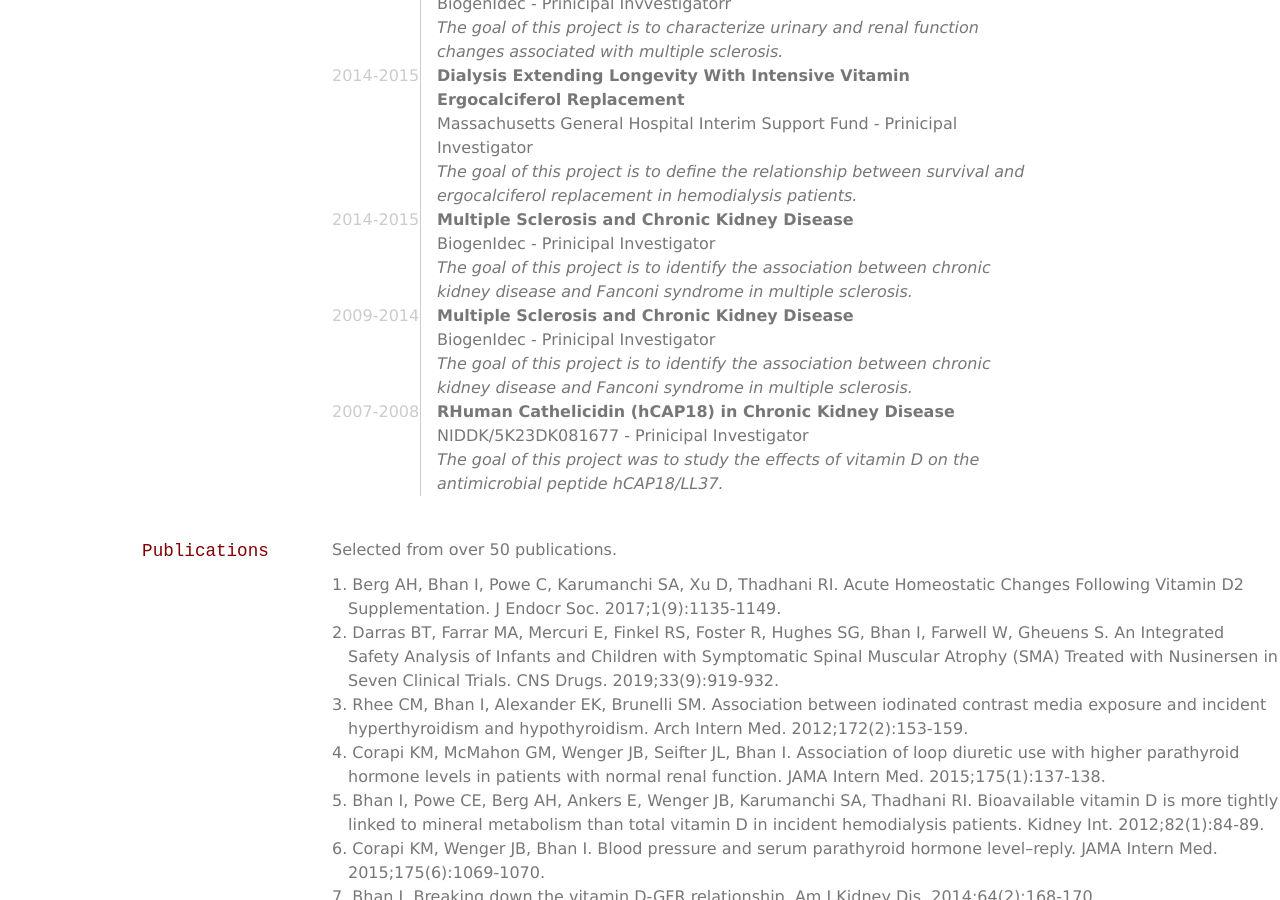
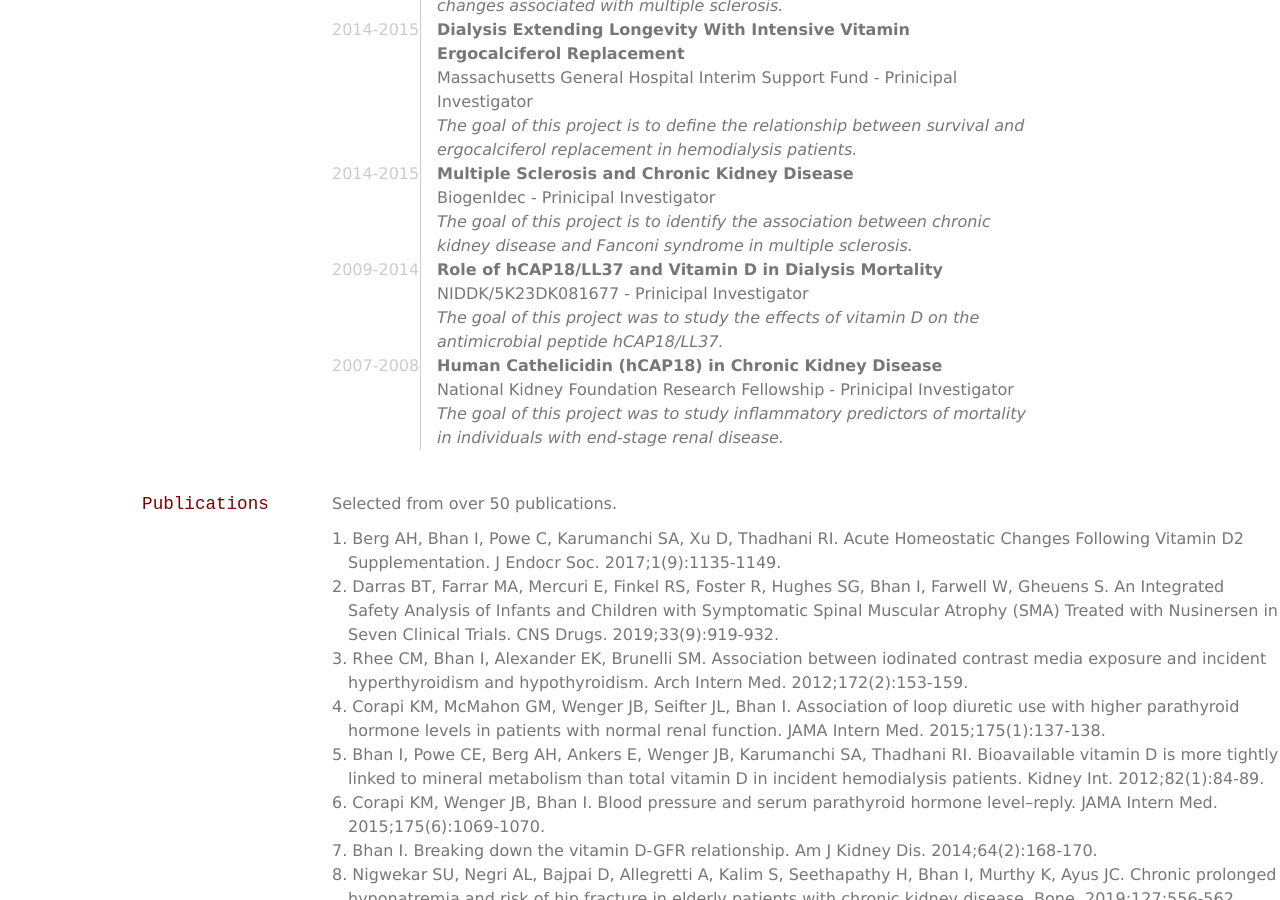
Before and after one commit to elipapa/markdown-cv, a Jekyll site: the page built from index.md, in a window 1280 px wide and 900 px high, scrolled down 3801 px. Built offline with Jekyll 4.4.1, drawn with Linux system fonts in a browser that asks for light colours; nearby versions of some CDN libraries.

Commit message:
Update index.md
Updated grants table

```diff
--- a/index.md
+++ b/index.md
@@ -153,8 +144,8 @@ Development and Diligence
 | 2016-2017 | __Fanconi Syndrome, Mulitple Sclerosis, adnd Chronic Kidney Disease__<br/>BiogenIdec - Prinicipal Invvestigatorr<br/>*The goal of this project is to characterize urinary and renal function changes associated with multiple sclerosis.* |
 | 2014-2015 | __Dialysis Extending Longevity With Intensive Vitamin Ergocalciferol Replacement__<br/>Massachusetts General Hospital Interim Support Fund - Prinicipal Investigator<br/>*The goal of this project is to define the relationship between  survival and ergocalciferol replacement in hemodialysis patients.* |
 | 2014-2015 | __Multiple Sclerosis and Chronic Kidney Disease__<br/>BiogenIdec - Prinicipal Investigator<br/>*The goal of this project is to identify the association between chronic kidney disease and Fanconi syndrome in multiple sclerosis.* |
-| 2009-2014 | __Multiple Sclerosis and Chronic Kidney Disease__<br/>BiogenIdec - Prinicipal Investigator<br/>*The goal of this project is to identify the association between chronic kidney disease and Fanconi syndrome in multiple sclerosis.* |
-| 2007-2008 | __RHuman Cathelicidin (hCAP18) in Chronic Kidney Disease__<br/>NIDDK/5K23DK081677 - Prinicipal Investigator<br/>*The goal of this project was to study the effects of vitamin D on the antimicrobial peptide hCAP18/LL37.* |
+| 2009-2014 | __Role of hCAP18/LL37 and Vitamin D in Dialysis Mortality__<br/>NIDDK/5K23DK081677 - Prinicipal Investigator<br/>*The goal of this project was to study the effects of vitamin D on the antimicrobial peptide hCAP18/LL37.* |
+| 2007-2008 | __Human Cathelicidin (hCAP18) in Chronic Kidney Disease__<br/>National Kidney Foundation Research Fellowship - Prinicipal Investigator<br/>*The goal of this project was to study inflammatory predictors of mortality in individuals with end-stage renal disease.* |
 
 ## Publications
 
```
Also changed, not shown: other parts of index.md (+1 -10 lines).
